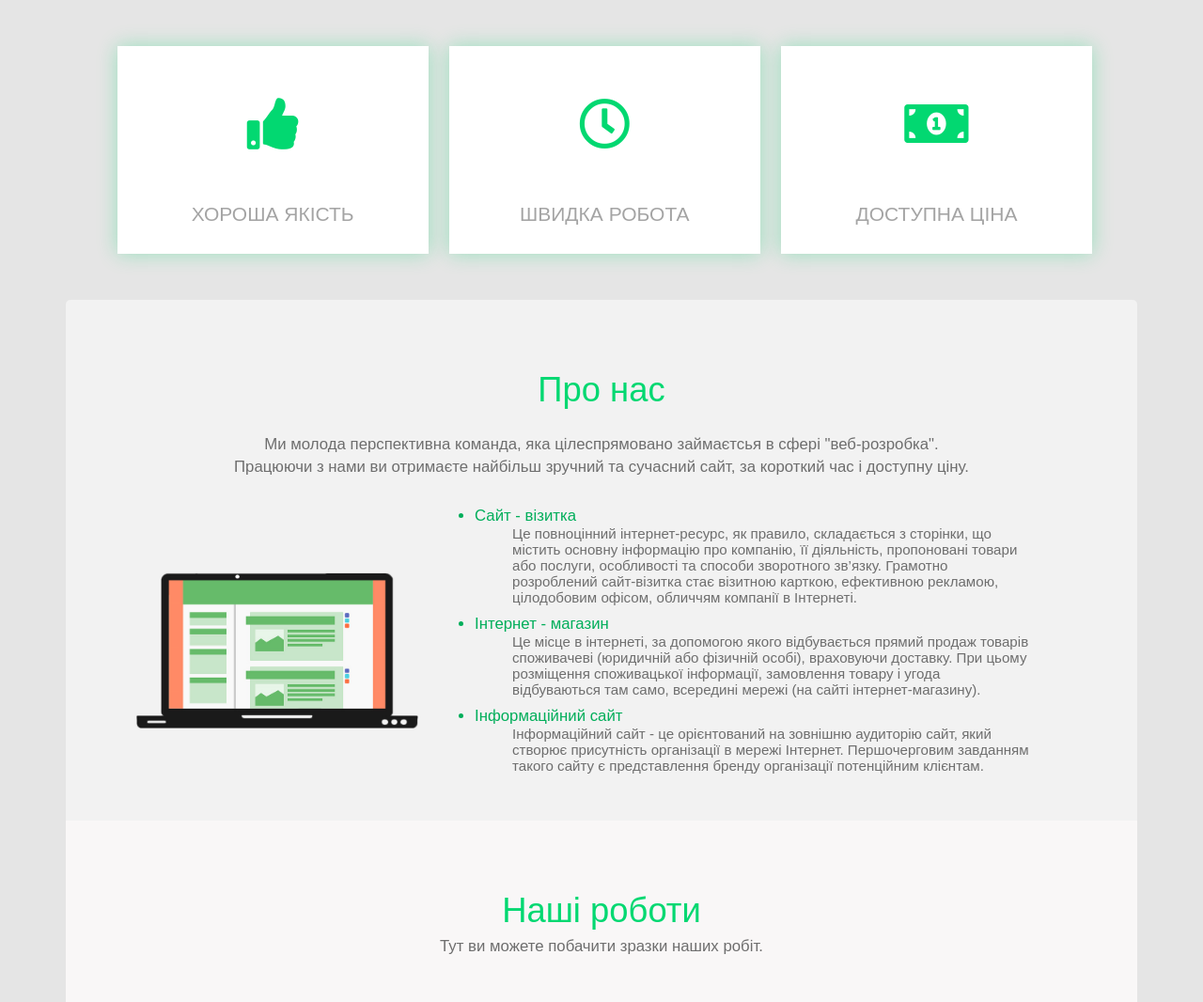
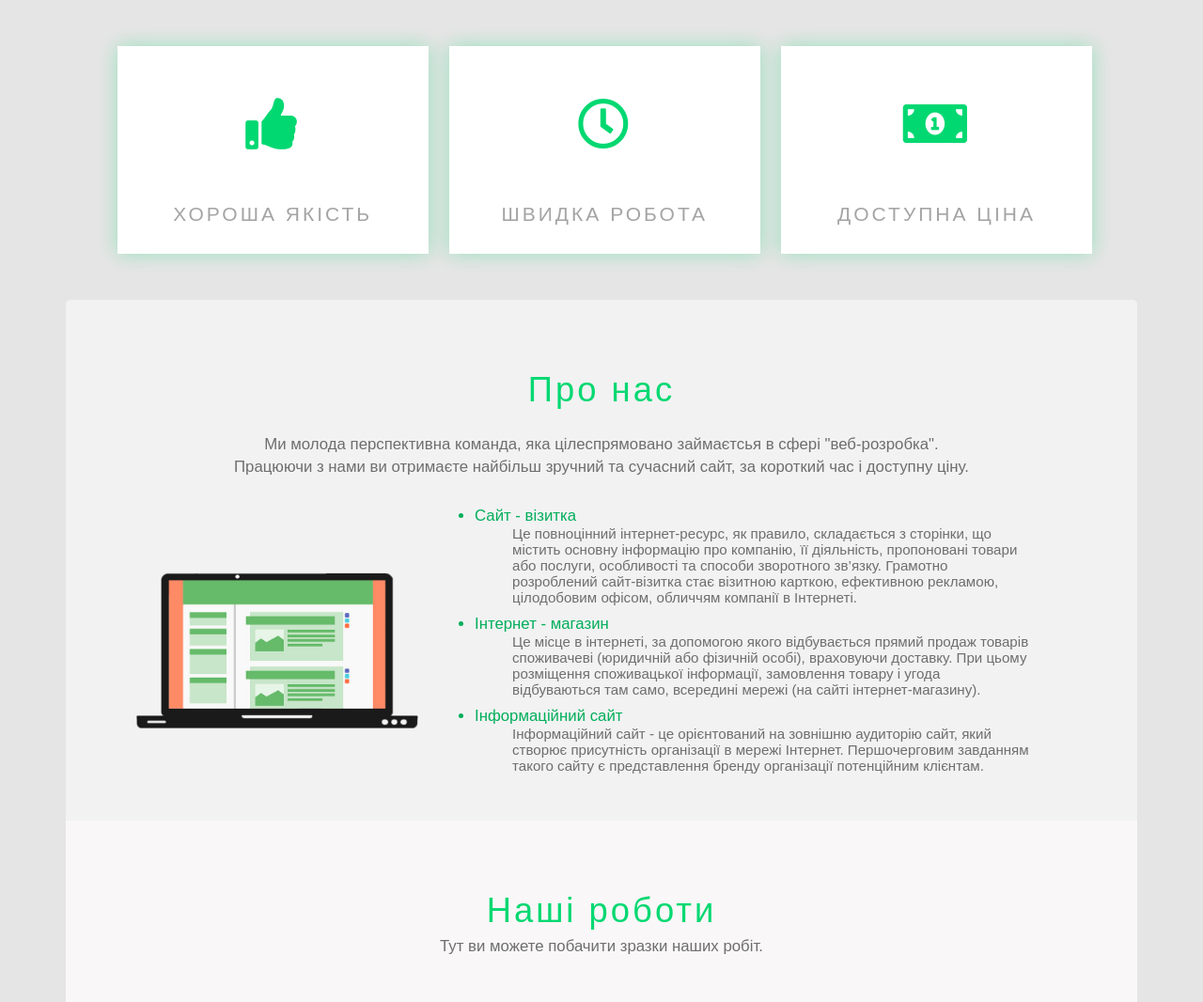
Before and after one commit to Concept-Labs/myfreelancer2, a PHP site: page / in a window 1280 px wide. Shown: the part 615-1681 px from the top of the page at 94% size. Run offline with PHP 8.4, Linux system fonts and the light colour scheme; data that the repository does not hold is empty; some libraries are stand-ins or nearby versions.

Commit message:
виправлення стилів

```diff
--- a/index.php
+++ b/index.php
@@ -16,7 +16,7 @@
 </head>
 <body>
 	<div class="content_resize">
-		<div class="header">
+		<div id="header" class="header">
 			<div class="logo">
 				<a href="#"><img src="img/logo.png" alt="Logo"></a>
 			</div>
--- a/style/content.css
+++ b/style/content.css
@@ -95,6 +95,7 @@ input[type="submit"].sub{
 	font-size: 120%;
 }
 .development p{
+	letter-spacing: 3px;
 	padding-bottom: 40px;
 	color: #A4A4A4;
 	font-size: 100%;
--- a/style/style.css
+++ b/style/style.css
@@ -11,7 +11,9 @@ body{
 div{
 	display: block;
 }
-
+h1{
+	letter-spacing: 3px;
+}
 .bg_top{
 	background-image: url(../img/apple-computer-desk-159643.jpg);
   	background-attachment: fixed;
@@ -36,6 +38,7 @@ div{
 
 
 .car_text{
+	letter-spacing: 5px;
 	text-align: center;
 }
 .car_text span{
```
